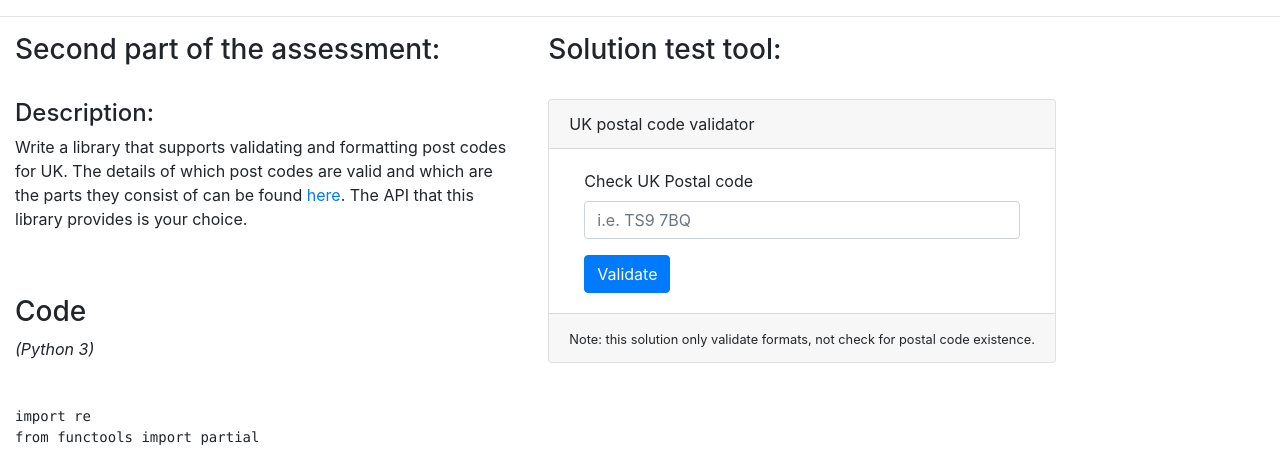
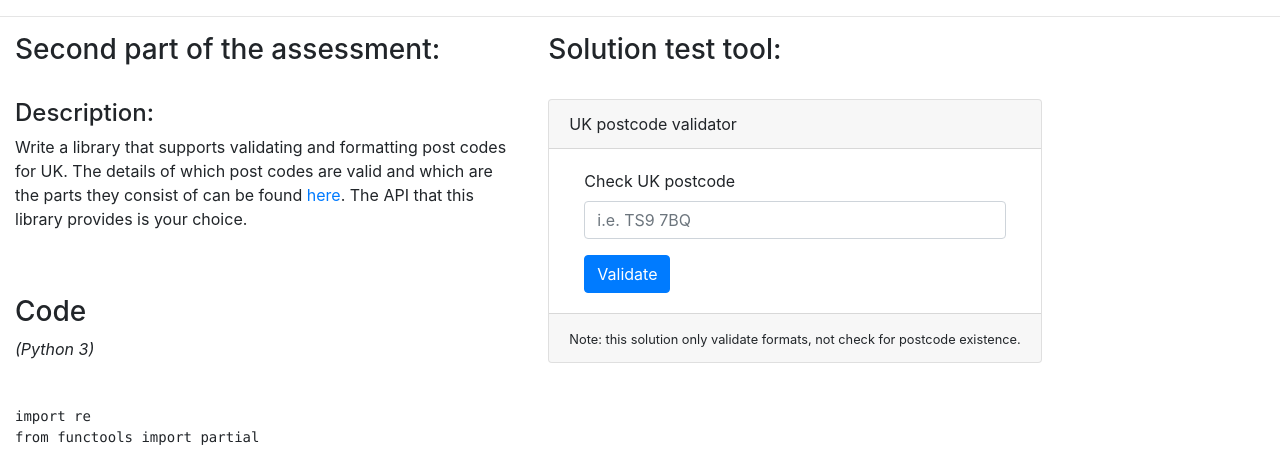
Before and after one commit to angelhvargas/uk-postalcodes, a Flask app: page /postal-codes in a window 1280 px wide. Shown: the part 56-508 px from the top of the page. Run offline with Flask 2, Linux system fonts and the light colour scheme; some libraries are stand-ins or nearby versions.

Commit message:
multiple typos fixes

```diff
--- a/templates/postal-codes.html
+++ b/templates/postal-codes.html
@@ -65,7 +65,7 @@ OUTCODE_REGX = (r'(' +
                 ''.join(FOURTH_PART_ONLY) +
                 r']|[1-9]{1,2}))' +
                 r'|(?:(?:' + '|'.join(SINGLE_DIGIT_AREAS) + ')\d{1})'
-                r'|(?:(?:' + '|'.join(DOUBLE_DIGIT_AREAS) + ')\d[1-9][1-9]{0,1})'
+                r'|(?:(?:' + '|'.join(DOUBLE_DIGIT_AREAS) + ')[1-9][1-9]{1,2})'
                 r'|(?:(?:' + '|'.join(DISTRICT_ZERO_AREAS) + ')[0-9])'
                 r'|(?:BS(?:[0-9]{0,2}))'
                 r')')
@@ -107,7 +107,7 @@ def postcode_parser(postcode, incode_mandatory=True):
         else:
             return 'TS9', ''
 
-    raise ValueError('UK postal code invalid')
+    raise ValueError('UK postcode invalid')
 
 
 parse_format = partial(postcode_parser)
@@ -126,7 +126,7 @@ parse_format = partial(postcode_parser)
                       </button>
                     </div>
                 {% elif post_results.valid == True %}
-                    <div class="alert alert-success alert-dismissible fade show" role="alert">Your UK postal code is valid
+                    <div class="alert alert-success alert-dismissible fade show" role="alert">Your UK postcode is valid
                     <button type="button" class="close" data-dismiss="alert" aria-label="Close">
                         <span aria-hidden="true">&times;</span>
                     </button>
@@ -134,12 +134,12 @@ parse_format = partial(postcode_parser)
                 {% endif %}
             {% endif %}
             <div class="card">
-                <div class="card-header">UK postal code validator</div>
+                <div class="card-header">UK postcode validator</div>
 
                 <div class="card-body">
                     <form class="col-md-auto form-horizontal" action="{{ url_for('postal_codes_form') }}" method="post" name="formatPostCodes">
                         <div class="form-group">
-                            <label for="postal_code">Check UK Postal code</label>
+                            <label for="postal_code">Check UK postcode</label>
                             <input type="text" class="form-control" aria-describedby="postalCode" name="postal_code" id="postal_code" placeholder="i.e. TS9 7BQ">
                         </div>
                         <button type="submit" class="btn btn-primary">Validate</button>
@@ -149,7 +149,7 @@ parse_format = partial(postcode_parser)
                     {% if post_results %}
                         {% if post_results.valid %}<code>Formatted postcode: {{ post_results.formatted }}</code><br> {% endif %}
                     {% endif %}
-                    <small>Note: this solution only validate formats, not check for postal code existence.</small></div>
+                    <small>Note: this solution only validate formats, not check for postcode existence.</small></div>
             </div>
         </div>
     </div>
```
